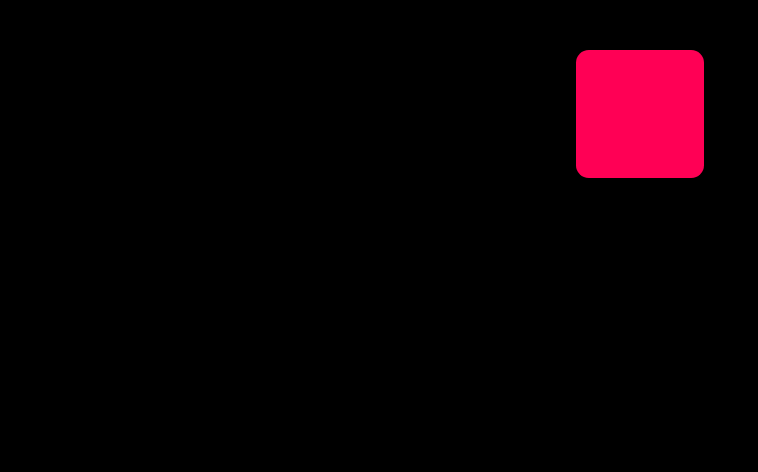
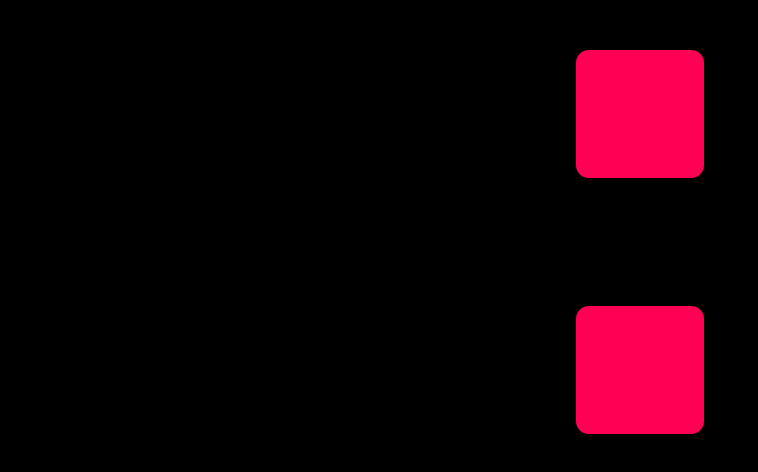
Before and after one commit to KenCacciabueOrif/WebCatalogue, a plain HTML site: page trigger/trigger.html in a window 1280 px wide. Shown: the part 206-678 px from the top of the page, without its empty margins (0-758 px from the left). Drawn offline with Linux system fonts and the light colour scheme.

Commit message:
feat added onclick trigger

```diff
--- a/trigger/trigger.css
+++ b/trigger/trigger.css
@@ -16,3 +16,13 @@
 .hover-colour-change:hover {
     background-color: #00ffaaff;
 }
+
+.on-click-hello {
+    border-radius: 10%;
+    width: var(--base-size);
+    height: var(--base-size);
+    background-color: #ff0055ff;
+    position: absolute;
+    left: calc(50vw - var(--base-size) / 2);
+    top: calc(var(--top-margin) * 2);
+}
--- a/trigger/trigger.html
+++ b/trigger/trigger.html
@@ -10,5 +10,8 @@
 <body>
     <h1>Trigger</h1>
     <div class="hover-colour-change"></div>
+    <div class="on-click-hello" onclick="hello()"></div>
+    <div class="on-key-press-hello" onclick="hello()"></div>
+    <script src="trigger.js"></script>
 </body>
 </html>
--- /dev/null
+++ b/trigger/trigger.js
@@ -0,0 +1,5 @@
+console.log("Hello, World!");
+
+function hello() {
+    alert("Hello from Trigger");
+}
```
